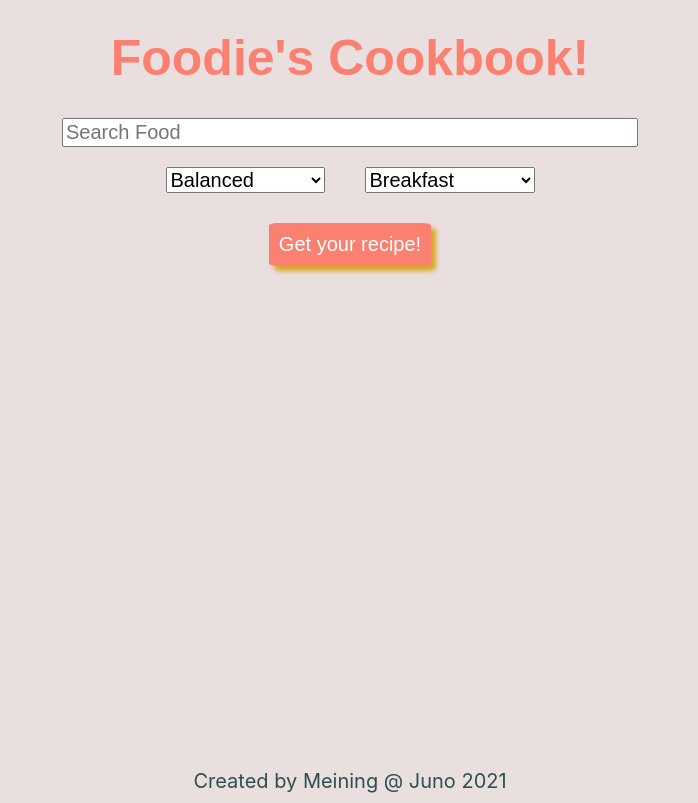
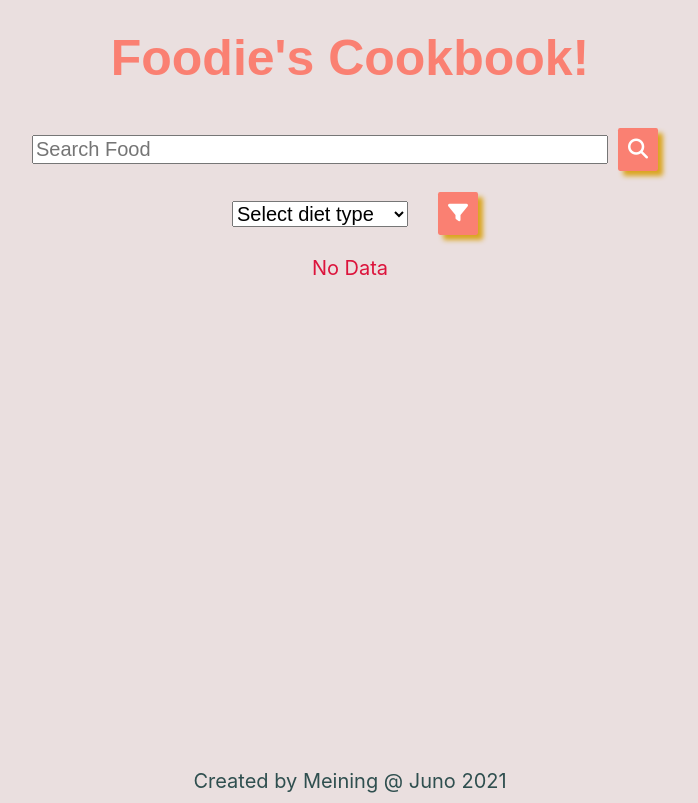
Before and after one commit to Meining2020/foodies-cookbook, a React (Create React App) app: page / in a window 1280 px wide. Shown: the whole page, without its empty margins (290-988 px from the left). Built offline with nearby package versions, Linux system fonts and the light colour scheme; no server answers.

Commit message:
add filter feature

```diff
--- a/package.json
+++ b/package.json
@@ -10,6 +10,7 @@
     "react": "^17.0.2",
     "react-dom": "^17.0.2",
     "react-scripts": "4.0.3",
+    "react-select": "^4.3.1",
     "web-vitals": "^1.1.2"
   },
   "scripts": {
--- a/src/components/App.js
+++ b/src/components/App.js
@@ -8,6 +8,8 @@ import {useEffect, useState} from 'react'
 //import RecipeContainer
 import RecipeContainer from './RecipeContainer.js';
 
+import SelectionForm from './SelectionForm.js';
+
 const apiID = `2b60c807`;
 const apiKey = `d05cdb8ea868c5078528ac90ad938934`;
 
@@ -15,17 +17,17 @@ const apiKey = `d05cdb8ea868c5078528ac90ad938934`;
 function App() {
 
   const [userInput, setUserInput] = useState("");
-  const [recipe, setRecipe] = useState([]);
   const [query, setQuery] = useState("");
-  const [filterDiet, setFilterDiet] = useState();
-  const [filterMeal, setFilterMeal] = useState();
+  const [allRecipe, setAllRecipe] = useState([]);
+  const [filteredDietRecipe, setFilteredDietRecipe] = useState([]);
+  const [showInput, setShowInput] = useState(false);
 
   useEffect(() => {
     // console.log("Fetching data side-effect.");
     console.log(userInput);
 
-    // getRecipe();
-    setUserInput('');
+    getRecipe();
+    // setUserInput('');
 
   }, [query])
 
@@ -42,18 +44,18 @@ function App() {
       }
     );
 
-    if (filterDiet) {
-      searchParams.append("diet", filterDiet);
-    }
+    // if (filterDiet) {
+    //   searchParams.append("diet", filterDiet);
+    // }
 
-    if (filterMeal) {
-      searchParams.append("mealType", filterMeal);
-    }
+    // if (filterMeal) {
+    //   searchParams.append("mealType", filterMeal);
+    // }
 
 
     url.search = searchParams;
-    console.log(url);
-    console.log(userInput);
+    // console.log(url);
+    // console.log(userInput);
 
     fetch(url)
       .then((response) => {
@@ -71,7 +73,12 @@ function App() {
         // console.log(jsonResponse);
 
         const recipeArray = jsonResponse.hits;
-        // console.log(recipeArray);
+        console.log(recipeArray);
+
+        // if (recipeArray.length > 0) {
+        //   console.log(recipeArray[0].allRecipe.mealType[0]);
+        // }
+
 
         const newRecipes = recipeArray.map((currentRecipe, index) => {
           return {
@@ -80,16 +87,25 @@ function App() {
             calories: currentRecipe.recipe.calories,
             ingredientList: currentRecipe.recipe.ingredientLines,
             recipeSource: currentRecipe.recipe.url,
+            dietType: currentRecipe.recipe.dietLabels,
+            mealType: currentRecipe.recipe.mealType,
             key: index,
           }
         });
-        console.log("api recipe", newRecipes);
+        console.log("api allRecipe", newRecipes);
 
-        // const filteredRecipes = newRecipes.filter((recipe)=> {
-        //   return recipe.foodImg;
+        // if (newRecipes.length > 0) {
+        //   console.log(newRecipes[0].dietType);
+        //   console.log(newRecipes[0].dietType.includes("Low-Fat"))
+        // }
+
+        // const filteredRecipes = newRecipes.filter((allRecipe)=> {
+        //   return allRecipe.foodImg;
         // })
 
-        setRecipe(newRecipes);
+        setAllRecipe(newRecipes);
+
+        setFilteredDietRecipe(newRecipes);
       })
 
   }
@@ -105,23 +121,28 @@ function App() {
     event.preventDefault();
 
     setQuery(userInput);
-
-    getRecipe();
-  }
-
-  const handleDietSelection = (event) => {
-    console.log(event.target.value);
-    const selectedValue = event.target.value;
-    setFilterDiet(selectedValue);
+    setShowInput(!showInput);
 
   }
 
-  const handleMealSelection = (event) => {
-    console.log(event.target.value);
-    const selectedValue = event.target.value;
-    setFilterMeal(selectedValue);
+  const dietFilter = (chosenDiet) => {
+
+    console.log("the chosen diet is: ", chosenDiet);
+
+    if (chosenDiet === "all") {
+      setFilteredDietRecipe(allRecipe);
+    } else {
+
+      const filteredRecipeArray = allRecipe.filter((currentRecipe)=> {
+        //check if array contains user's select choice
+        return currentRecipe.dietType.includes(chosenDiet);
+      });
+      console.log("filtered array based on diet choice: ", filteredRecipeArray);
+      setFilteredDietRecipe(filteredRecipeArray);
+    }
 
   }
+
 
   return (
     <div className="App">
@@ -130,45 +151,29 @@ function App() {
           <div className="wrapper">
             <h1>Foodie's Cookbook!</h1>
 
-            {/* input and selection area */}
-            <form action="submit">
+            {/* search area */}
+            <form action="submit" className="search">
               {/* label for screen readers only*/}
               <label htmlFor="input" className="srOnly">input keyword to search recipes</label>
               {/* search bar*/}
-              <input type="text" id="input" value={userInput} onChange={handleUserInput} placeholder="Search Food" required/>
+              <input type="text" id="input" value={userInput} onChange={handleUserInput} placeholder="Search Food" disabled={showInput}/>
+              {/* submit button */}
+              <button onClick={handleSubmitClick}><i className="fas fa-search"></i></button>
+            </form>
 
-              <div className="selectSection">
+            <SelectionForm dietFilterFuntion={dietFilter}/>
 
-                <select name="dietType" id="dietType" onChange={handleDietSelection}>
-                  <option value=""disabled>Select diet type</option>
-                  <option value="balanced">Balanced</option>
-                  <option value="high-fiber">High-Fiber</option>
-                  <option value="high-protein">High-Protein</option>
-                  <option value="low-carb">Low-Carbonate</option>
-                  <option value="low-fat">Low-Fat</option>
-                  <option value="low-sodium">Low-Sodium</option>
-                </select>
-
-                <select name="mealType" id="mealType" onChange={handleMealSelection}>
-                  <option value="" disabled>Select meal type</option>
-                  <option value="Breakfast">Breakfast</option>
-                  <option value="Lunch">Lunch</option>
-                  <option value="Dinner">Dinner</option>
-                  <option value="Snack">Snack</option>
-                  <option value="Teatime">Teatime</option>
-                </select>
-              </div>
-
-              {/* submit button */}
-              <button type="submit" onClick={handleSubmitClick}>Get your recipe!</button>
-
-
-            </form>
           </div>
 
         </header>
 
-        <RecipeContainer recipeData={recipe} />
+        {filteredDietRecipe.length > 0
+          ? <RecipeContainer recipeData={filteredDietRecipe} />
+          : <p>No Data</p>
+        }
+
+        {/* <RecipeContainer recipeData={filteredDietRecipe} /> */}
+
       </main>
 
       <footer>
@@ -186,3 +191,5 @@ export default App;
 //how to filter img (404 response): try search "pizza"
 
 //TO show button only apply to one
+
+// no result to show after search
--- a/src/components/RecipeContainer.js
+++ b/src/components/RecipeContainer.js
@@ -16,12 +16,16 @@ const RecipeContainer = ({recipeData}) => {
     return (
         <Fragment>
             <div className="recipeContainer wrapper">
+
+
                 {
+
+
                     recipeData.map((currentData)=> {
                         const { foodName, foodImg, calories, ingredientList, recipeSource, key} = currentData;
                         return (
                             <div className="subContainer" key={key}>
-                                <i class="far fa-heart"></i>
+                                <i className="far fa-heart"></i>
 
                                 <h2>{foodName}</h2>
 
--- /dev/null
+++ b/src/components/SelectionForm.js
@@ -0,0 +1,68 @@
+import { useState } from 'react';
+// import Select from 'react-select';
+
+const SelectionForm = (props) => {
+
+    const { dietFilterFuntion } = props;
+
+    const [filterDietChoice, setFilterDietChoice] = useState("placeholder");
+    // const [filterMeal, setFilterMeal] = useState();
+
+
+    const handleDietSelection = (event) => {
+        // console.log(event.target.value);
+        const selectedValue = event.target.value;
+        setFilterDietChoice(selectedValue);
+    }
+
+    // const handleMealSelection = (event) => {
+    //     console.log(event.target.value);
+    //     const selectedValue = event.target.value;
+    //     setFilterMeal(selectedValue);
+    // }
+
+
+    const handleSubmitClick = (event) => {
+        event.preventDefault();
+
+        dietFilterFuntion(filterDietChoice);
+
+    }
+
+
+
+    return (
+
+
+        <>
+            {/* input and selection area */}
+            <form action="submit">
+
+                <select name="dietType" id="dietType" onChange={handleDietSelection} value={filterDietChoice}>
+                    <option value="placeholder" disabled>Select diet type</option>
+                    <option value="Balanced">Balanced</option>
+                    <option value="High-Fiber">High-Fiber</option>
+                    <option value="High-Protein">High-Protein</option>
+                    <option value="Low-Carb">Low-Carbonate</option>
+                    <option value="Low-Fat">Low-Fat</option>
+                    <option value="Low-Sodium">Low-Sodium</option>
+                    <option value="all">Just show me all!</option>
+                </select>
+
+                {/* <select name="mealType" id="mealType" onChange={handleMealSelection}>
+                    <option value="">Select meal type</option>
+                    <option value="Breakfast">Breakfast</option>
+                    <option value="Lunch">Lunch</option>
+                    <option value="Dinner">Dinner</option>
+                    <option value="Snack">Snack</option>
+                    <option value="Teatime">Teatime</option>
+                </select> */}
+
+                <button onClick={handleSubmitClick}><i className="fas fa-filter"></i></button>
+
+            </form>
+        </>
+    )
+}
+
+export default SelectionForm;
--- a/src/styles/App.css
+++ b/src/styles/App.css
@@ -59,15 +59,16 @@ h1 {
 
 form {
     display: flex;
-    flex-direction: column;
+    /* flex-direction: column; */
     justify-content: center;
     align-items: center;
 }
 
+form
+
 
 input {
     width:50%;
-    margin: 0 2rem;
 }
 
 select {
```
Also changed, not shown: 1 other file (tests, documents, lock files or other folders).
